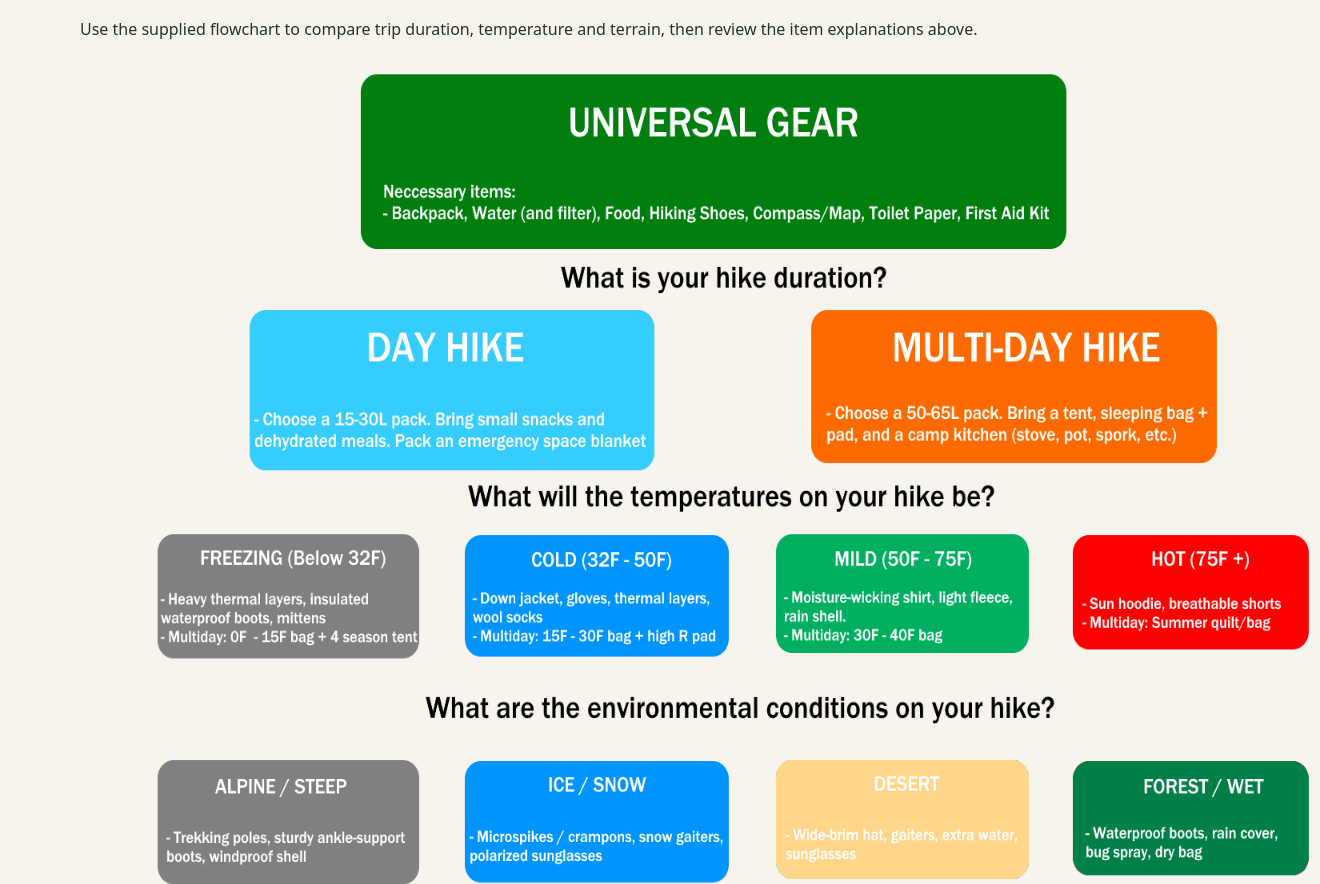
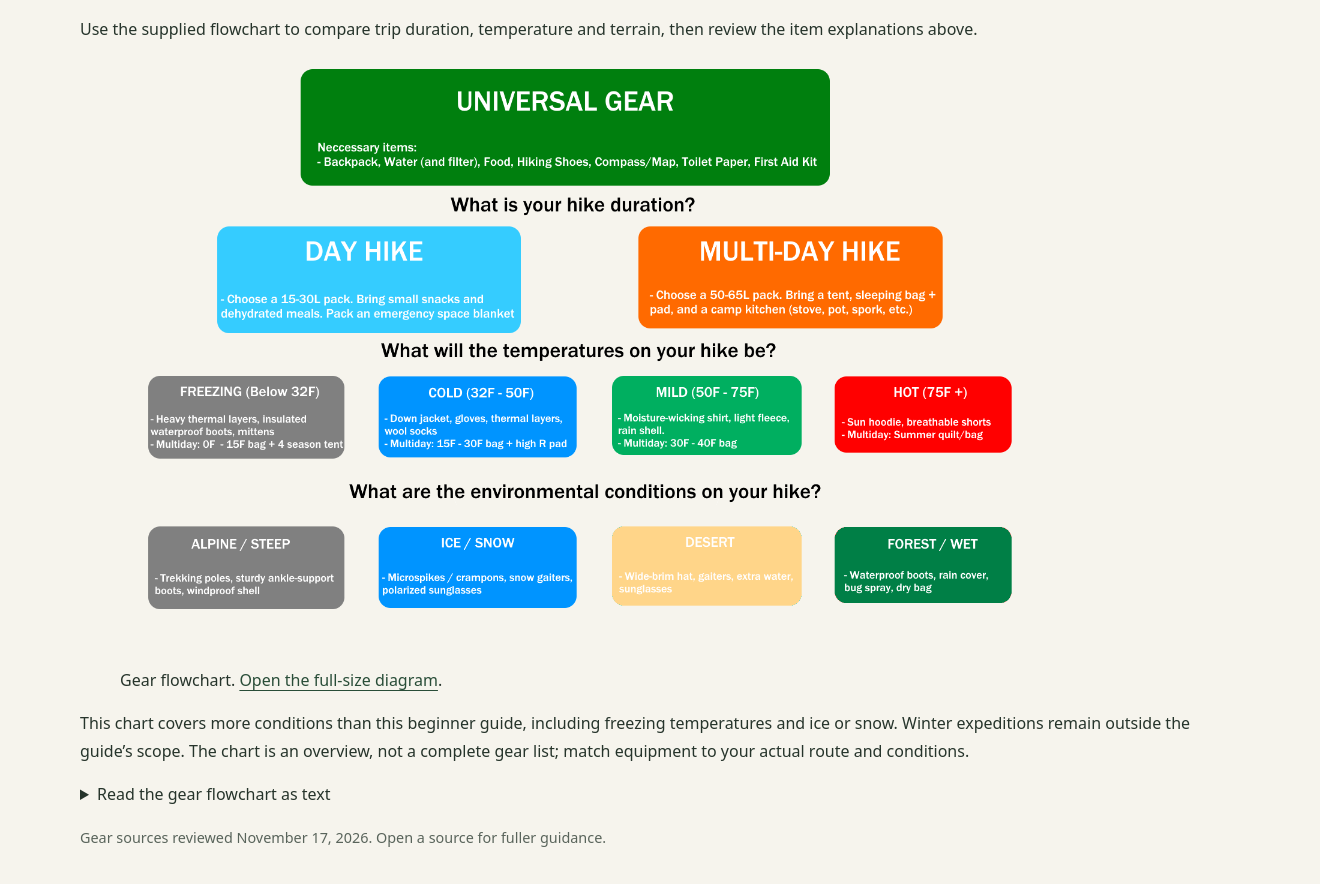
Before and after one commit to EsotericOcelot/backpacking-guide-eng331, a plain HTML site: page index.html in a window 1280 px wide. Shown: the part 6900-7784 px from the top of the page, 1320 px wide, since content can reach past the window. Drawn offline with Linux system fonts and the light colour scheme.

Commit message:
changed image size (1200, 900) -> (900, 600)

```diff
--- a/index.html
+++ b/index.html
@@ -696,7 +696,7 @@
           then review the item explanations above.</p>
         <figure class="diagram-figure">
           <a class="diagram-image-link" href="assets/gearflowchart.png" aria-label="Open the gear flowchart at full size">
-            <img src="assets/gearflowchart.png" width="1200" height="900" loading="lazy"
+            <img src="assets/gearflowchart.png" width="900" height="600" loading="lazy"
               alt="Gear flowchart organized by universal items, hike duration, temperature and environment. A text version follows.">
           </a>
           <figcaption>Gear flowchart. <a href="assets/gearflowchart.png">Open the full-size diagram</a>.</figcaption>
```
